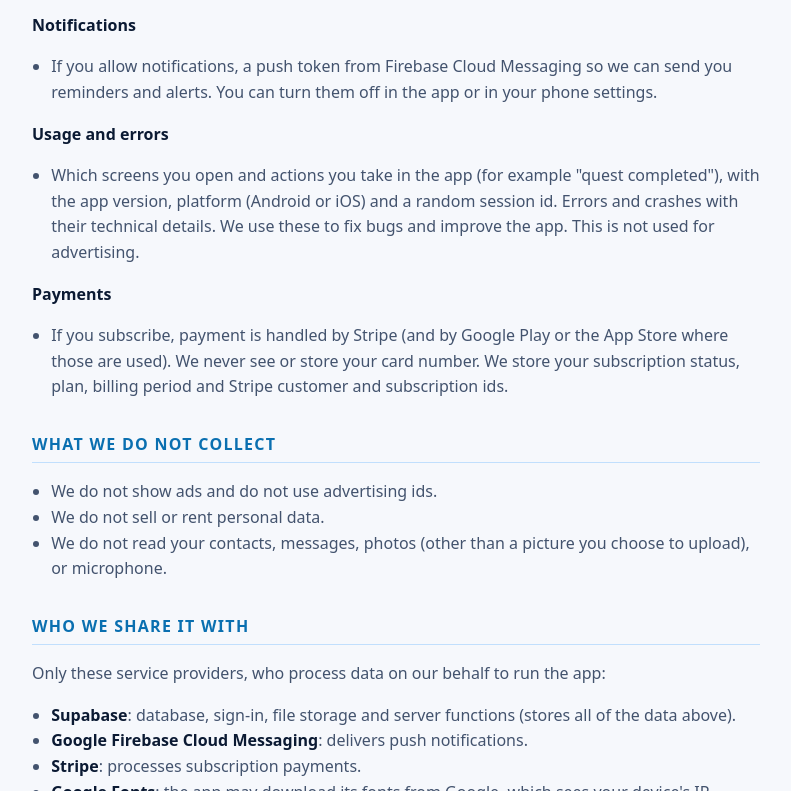
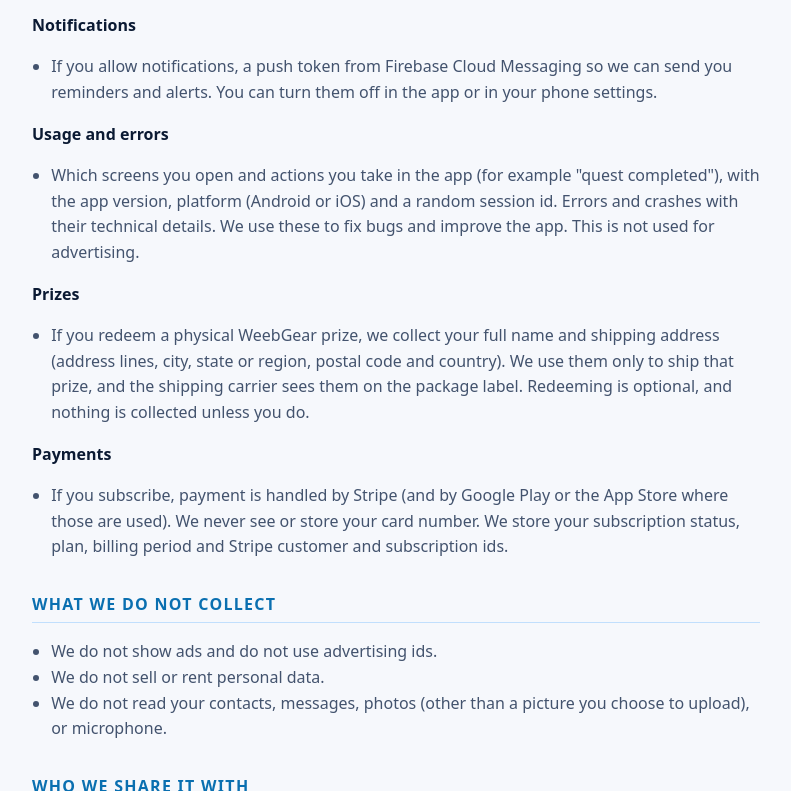
Before and after one commit to manacorelabs/hunter-system-legal, a plain HTML site: page index.html in a window 1280 px wide. Shown: the part 1369-2160 px from the top of the page, without its empty margins (244-1035 px from the left). Drawn offline with Linux system fonts and the light colour scheme.

Commit message:
Privacy policy: disclose prize shipping address
Co-Authored-By: Claude Opus 5.5 <noreply@anthropic.com>

```diff
--- a/index.html
+++ b/index.html
@@ -18,7 +18,7 @@ nav { margin-bottom: 1.5em; font-size:.9rem; }
 <body><main>
 <nav><a href="index.html">Privacy policy</a> · <a href="delete-account.html">Delete your account</a></nav>
 <h1>Hunter System Privacy Policy</h1>
-<p>Effective: November 11, 2026</p>
+<p>Effective: November 23, 2026</p>
 <p>Hunter System (&quot;the app&quot;, &quot;we&quot;) is made by Mana Core Labs. This policy explains what the app collects, why, who it is shared with, how long it is kept, and how to delete it. Contact: <a href="mailto:manacorelabs@gmail.com">manacorelabs@gmail.com</a></p>
 <h2>What we collect</h2>
 <h3>Account</h3>
@@ -55,6 +55,10 @@ nav { margin-bottom: 1.5em; font-size:.9rem; }
 <h3>Usage and errors</h3>
 <ul>
 <li>Which screens you open and actions you take in the app (for example &quot;quest completed&quot;), with the app version, platform (Android or iOS) and a random session id. Errors and crashes with their technical details. We use these to fix bugs and improve the app. This is not used for advertising.</li>
+</ul>
+<h3>Prizes</h3>
+<ul>
+<li>If you redeem a physical WeebGear prize, we collect your full name and shipping address (address lines, city, state or region, postal code and country). We use them only to ship that prize, and the shipping carrier sees them on the package label. Redeeming is optional, and nothing is collected unless you do.</li>
 </ul>
 <h3>Payments</h3>
 <ul>
```
